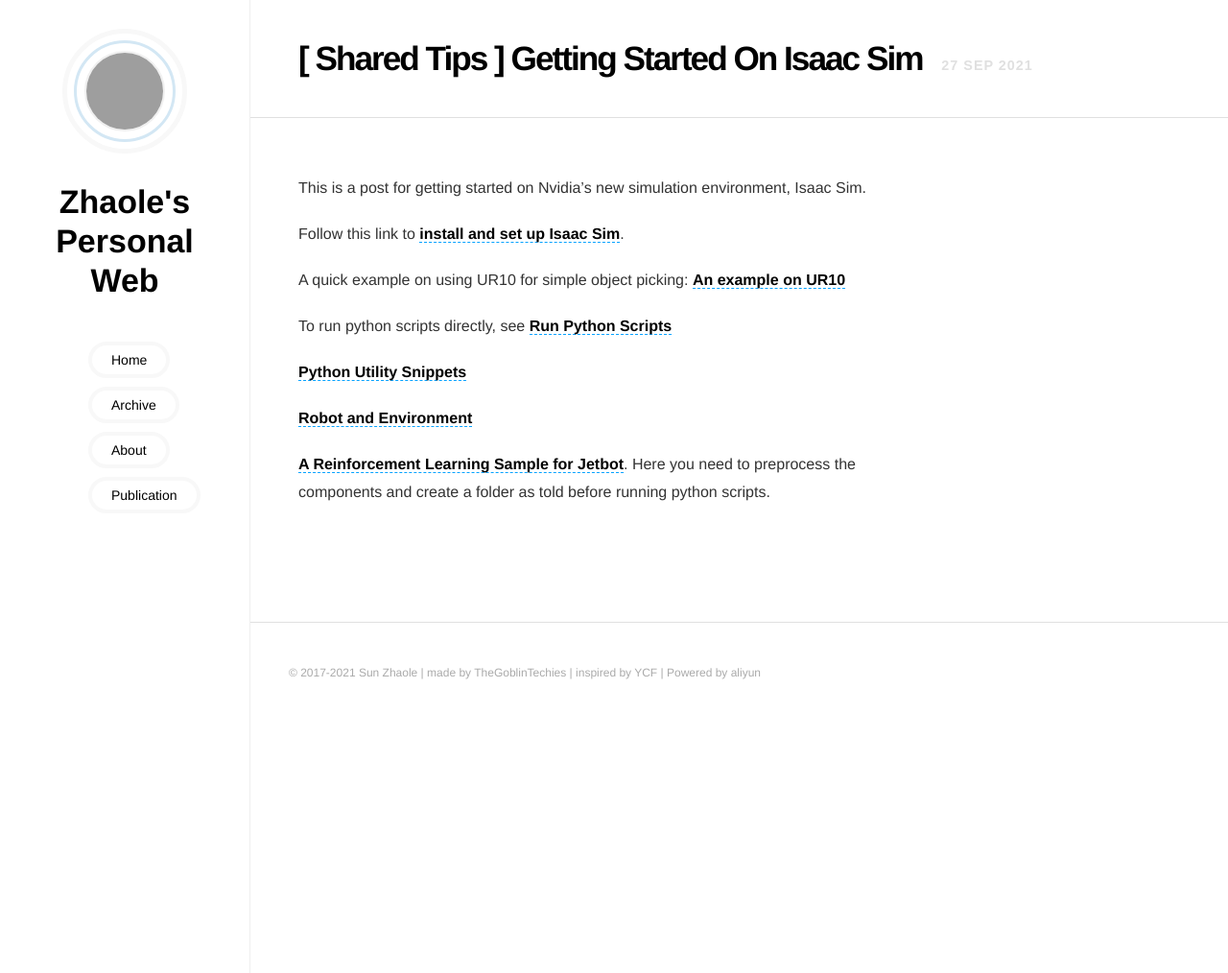
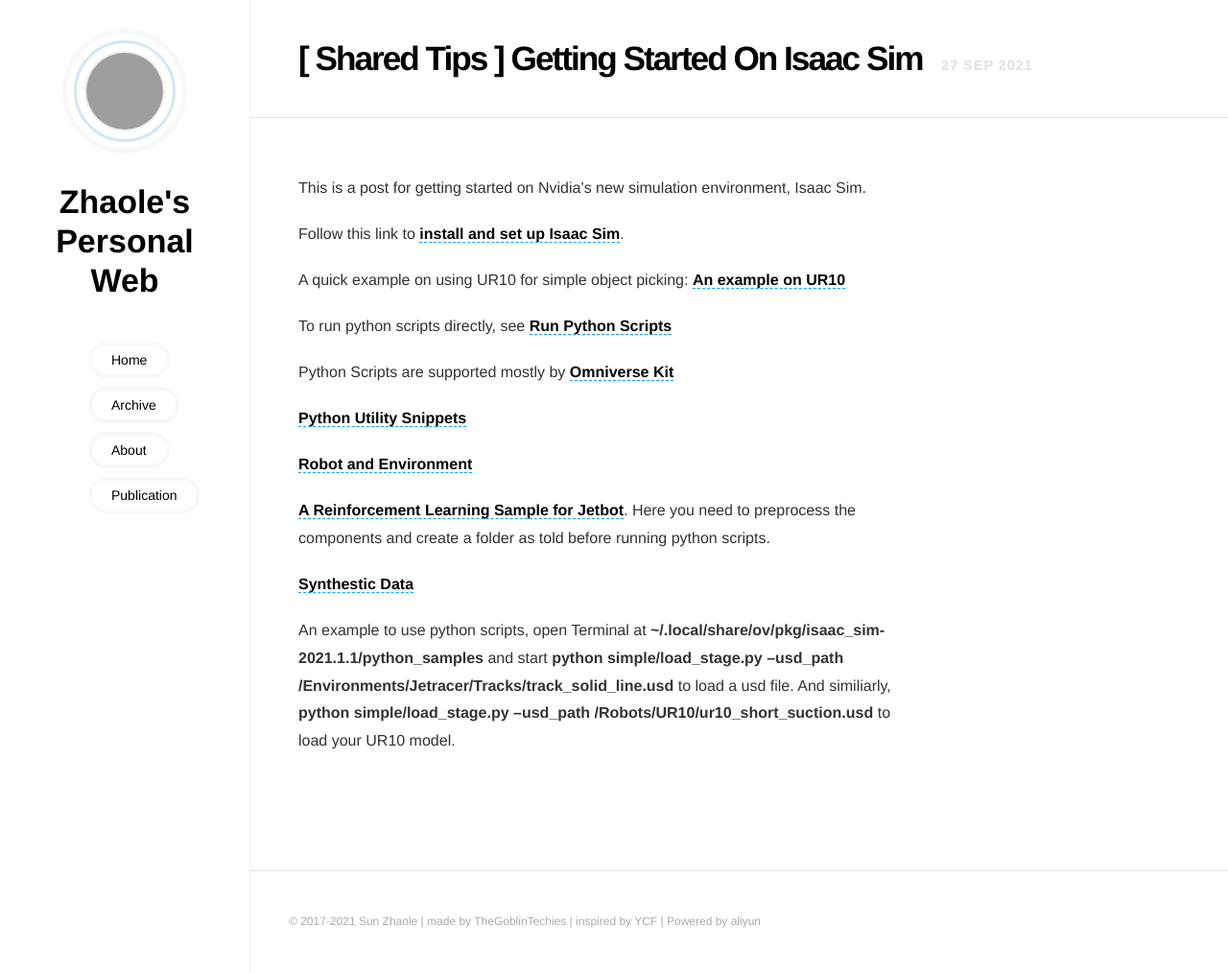
Before and after one commit to TheGoblinTechies/thegoblintechies.github.io, a Jekyll site: the page built from _posts/2021-09-27-[-Shared-Tips-]-Getting-Started-On-Isaac-Sim.md, in a window 1280 px wide and 1014 px high. Shown: the whole window at 96% size. Built offline with Jekyll 4.4.1, drawn with Linux system fonts in a browser that asks for light colours; grey boxes are pictures that could not be loaded.

Commit message:
update again

```diff
--- a/_posts/2021-09-27-[-Shared-Tips-]-Getting-Started-On-Isaac-Sim.md
+++ b/_posts/2021-09-27-[-Shared-Tips-]-Getting-Started-On-Isaac-Sim.md
@@ -10,8 +10,14 @@ A quick example on using UR10 for simple object picking: [**An example on UR10**
 
 To run python scripts directly, see [**Run Python Scripts**](https://docs.omniverse.nvidia.com/app_isaacsim/app_isaacsim/python_environment.html)
 
+Python Scripts are supported mostly by [**Omniverse Kit**](https://docs.omniverse.nvidia.com/prod_kit/prod_kit/overview.html#what-is-kit)
+
 [**Python Utility Snippets**](https://docs.omniverse.nvidia.com/app_isaacsim/app_isaacsim/python_snippets.html)
 
 [**Robot and Environment**](https://docs.omniverse.nvidia.com/app_isaacsim/app_isaacsim/assets.html#robots)
 
 [**A Reinforcement Learning Sample for Jetbot**](https://docs.omniverse.nvidia.com/app_isaacsim/app_isaacsim/sample_training_rl.html). Here you need to preprocess the components and create a folder as told before running python scripts.
+
+[**Synthestic Data**](https://docs.omniverse.nvidia.com/app_isaacsim/app_isaacsim/sample_syntheticdata.html)
+
+An example to use python scripts, open Terminal at **~/.local/share/ov/pkg/isaac_sim-2021.1.1/python_samples** and start **python simple/load_stage.py --usd_path /Environments/Jetracer/Tracks/track_solid_line.usd** to load a usd file. And similiarly, **python simple/load_stage.py --usd_path /Robots/UR10/ur10_short_suction.usd** to load your UR10 model.
```
